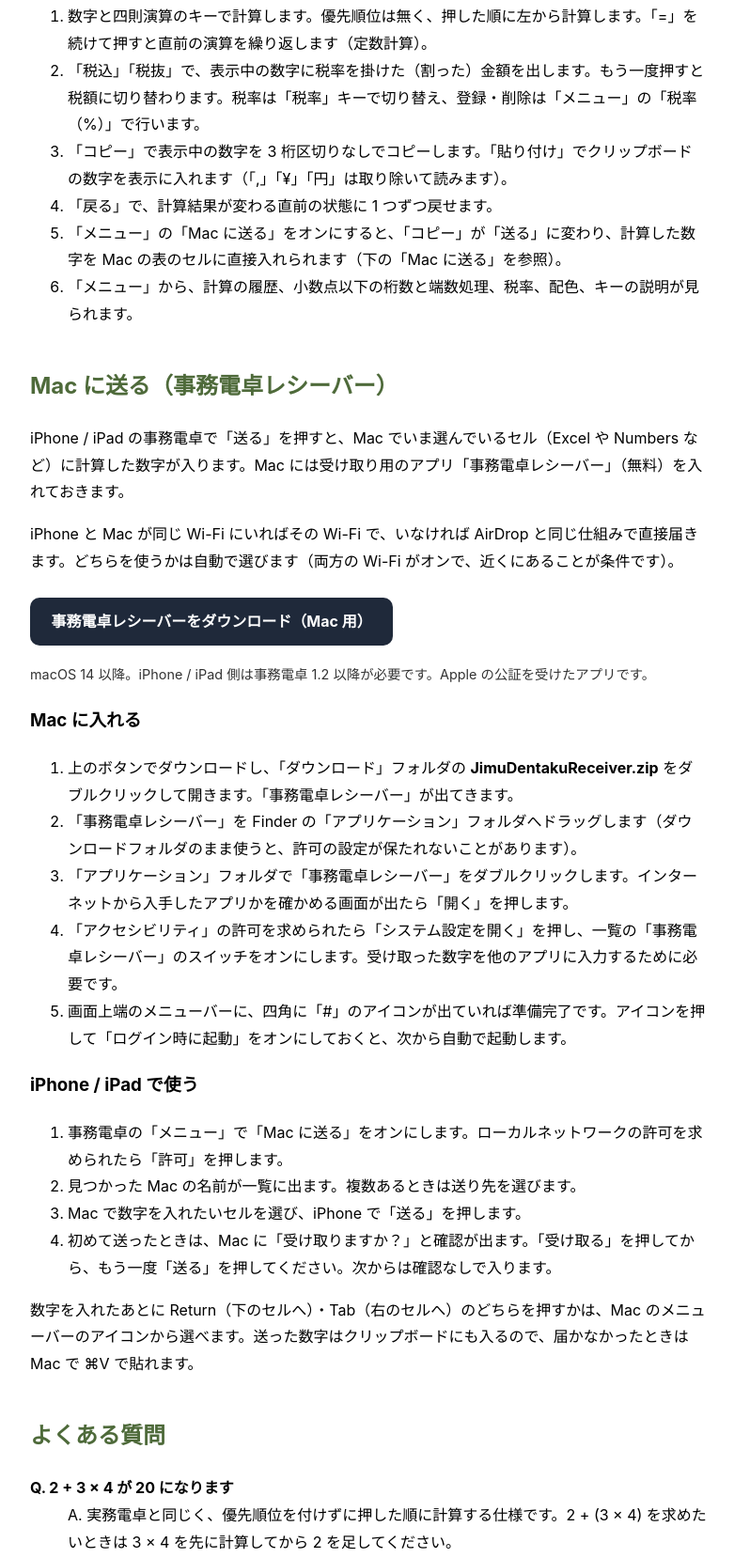
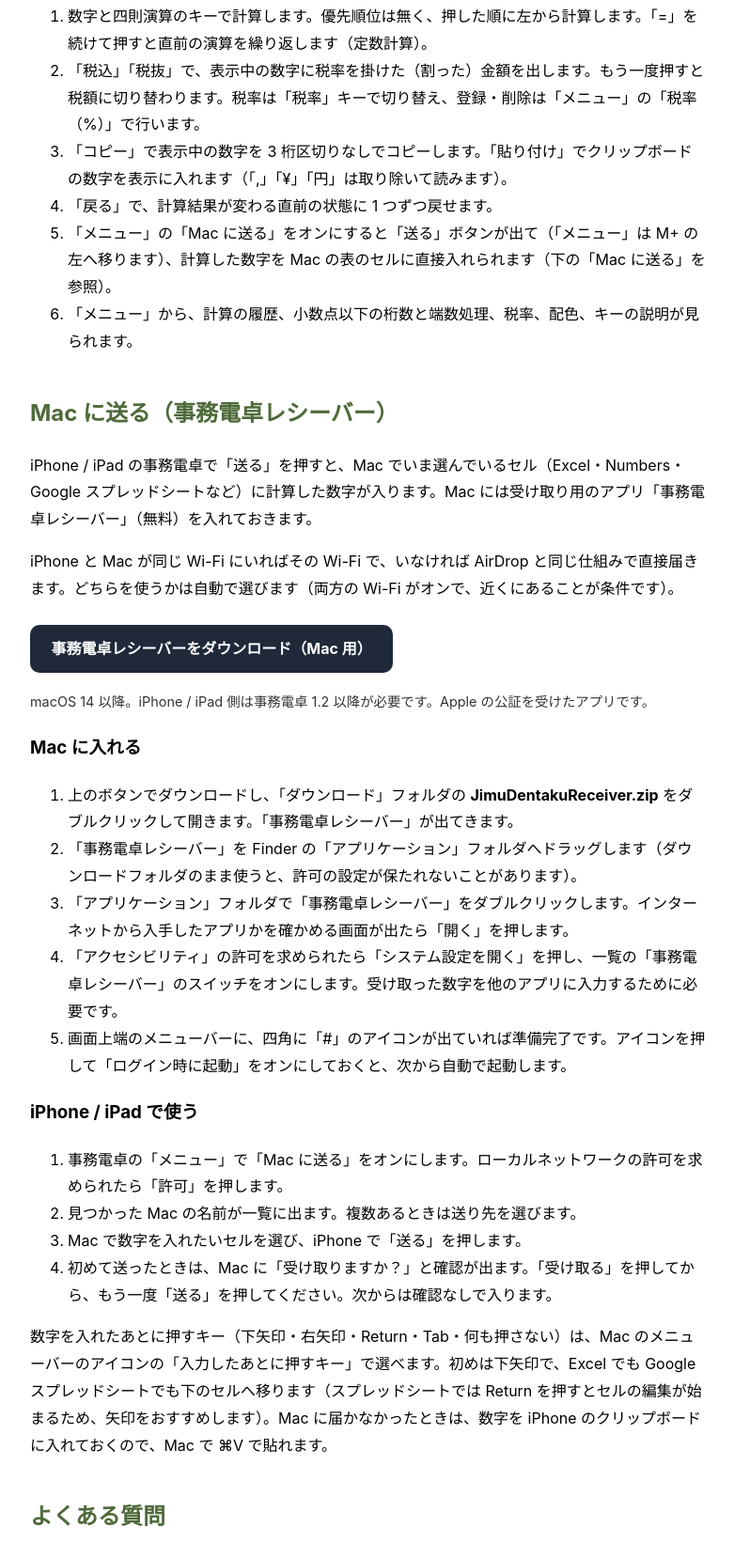
Before and after one commit to emchs07-prog/jimudentaku-support, a plain HTML site: page index.html in a window 1280 px wide. Shown: the part 357-2015 px from the top of the page at 94% size, without its empty margins (248-1029 px from the left). Drawn offline with Linux system fonts and the light colour scheme.

Commit message:
事務電卓レシーバー 1.1（クリップボードを元に戻す・矢印キーで次のセルへ）と、送るボタンの説明を更新
Co-Authored-By: Claude Opus 5.5 <noreply@anthropic.com>

```diff
--- a/index.html
+++ b/index.html
@@ -31,12 +31,12 @@
   <li>「税込」「税抜」で、表示中の数字に税率を掛けた（割った）金額を出します。もう一度押すと税額に切り替わります。税率は「税率」キーで切り替え、登録・削除は「メニュー」の「税率（%）」で行います。</li>
   <li>「コピー」で表示中の数字を 3 桁区切りなしでコピーします。「貼り付け」でクリップボードの数字を表示に入れます（「,」「¥」「円」は取り除いて読みます）。</li>
   <li>「戻る」で、計算結果が変わる直前の状態に 1 つずつ戻せます。</li>
-  <li>「メニュー」の「Mac に送る」をオンにすると、「コピー」が「送る」に変わり、計算した数字を Mac の表のセルに直接入れられます（下の「Mac に送る」を参照）。</li>
+  <li>「メニュー」の「Mac に送る」をオンにすると「送る」ボタンが出て（「メニュー」は M+ の左へ移ります）、計算した数字を Mac の表のセルに直接入れられます（下の「Mac に送る」を参照）。</li>
   <li>「メニュー」から、計算の履歴、小数点以下の桁数と端数処理、税率、配色、キーの説明が見られます。</li>
 </ol>
 
 <h2 id="mac">Mac に送る（事務電卓レシーバー）</h2>
-<p>iPhone / iPad の事務電卓で「送る」を押すと、Mac でいま選んでいるセル（Excel や Numbers など）に計算した数字が入ります。Mac には受け取り用のアプリ「事務電卓レシーバー」（無料）を入れておきます。</p>
+<p>iPhone / iPad の事務電卓で「送る」を押すと、Mac でいま選んでいるセル（Excel・Numbers・Google スプレッドシートなど）に計算した数字が入ります。Mac には受け取り用のアプリ「事務電卓レシーバー」（無料）を入れておきます。</p>
 <p>iPhone と Mac が同じ Wi-Fi にいればその Wi-Fi で、いなければ AirDrop と同じ仕組みで直接届きます。どちらを使うかは自動で選びます（両方の Wi-Fi がオンで、近くにあることが条件です）。</p>
 <p><a class="download" href="download/JimuDentakuReceiver.zip">事務電卓レシーバーをダウンロード（Mac 用）</a><br>
 <span class="note">macOS 14 以降。iPhone / iPad 側は事務電卓 1.2 以降が必要です。Apple の公証を受けたアプリです。</span></p>
@@ -57,7 +57,7 @@
   <li>Mac で数字を入れたいセルを選び、iPhone で「送る」を押します。</li>
   <li>初めて送ったときは、Mac に「受け取りますか？」と確認が出ます。「受け取る」を押してから、もう一度「送る」を押してください。次からは確認なしで入ります。</li>
 </ol>
-<p>数字を入れたあとに Return（下のセルへ）・Tab（右のセルへ）のどちらを押すかは、Mac のメニューバーのアイコンから選べます。送った数字はクリップボードにも入るので、届かなかったときは Mac で ⌘V で貼れます。</p>
+<p>数字を入れたあとに押すキー（下矢印・右矢印・Return・Tab・何も押さない）は、Mac のメニューバーのアイコンの「入力したあとに押すキー」で選べます。初めは下矢印で、Excel でも Google スプレッドシートでも下のセルへ移ります（スプレッドシートでは Return を押すとセルの編集が始まるため、矢印をおすすめします）。Mac に届かなかったときは、数字を iPhone のクリップボードに入れておくので、Mac で ⌘V で貼れます。</p>
 
 <h2>よくある質問</h2>
 <dl>
@@ -75,6 +75,8 @@
   <dd>A. Mac で事務電卓レシーバーが起動しているか（メニューバーにアイコンがあるか）、iPhone と Mac の Wi-Fi がオンになっているかを確かめてください。iPhone では「設定」の「事務電卓」で「ローカルネットワーク」がオンになっている必要があります。</dd>
   <dt>Q. 「Mac で受け取りを断られています」と出ます</dt>
   <dd>A. 初回の確認で「断る」を押した場合です。Mac のメニューバーのアイコンから「受け取る端末」→「断った端末をすべて忘れる」を押し、もう一度送ってください。</dd>
+  <dt>Q. 事務電卓レシーバーを新しい版にしたい</dt>
+  <dd>A. メニューバーのアイコンから「事務電卓レシーバーを終了」を押し、上のボタンからダウンロードし直して、「アプリケーション」フォルダの古いものと置き換えてください。いまの版は、メニューバーのアイコンを押したときの一番下に出ます。置き換えたあとアイコンにびっくりマークが出たら、「システム設定」の「プライバシーとセキュリティ」→「アクセシビリティ」で、事務電卓レシーバーのスイッチを一度オフにしてからオンにしてください。</dd>
   <dt>Q. 事務電卓レシーバーを取り除きたい</dt>
   <dd>A. メニューバーのアイコンから「事務電卓レシーバーを終了」を押し、「アプリケーション」フォルダの「事務電卓レシーバー」をゴミ箱に入れてください。</dd>
   <dt>Q. 表示が E になりました</dt>
```
Also changed, not shown: 1 other file.
